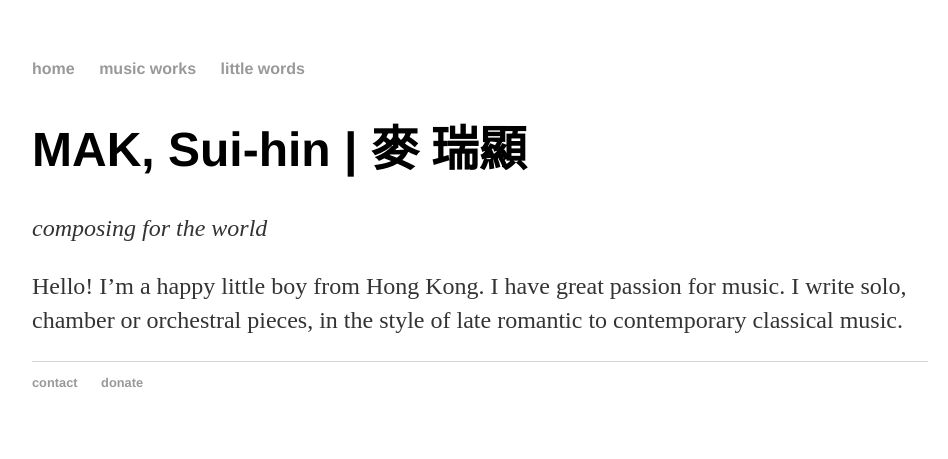
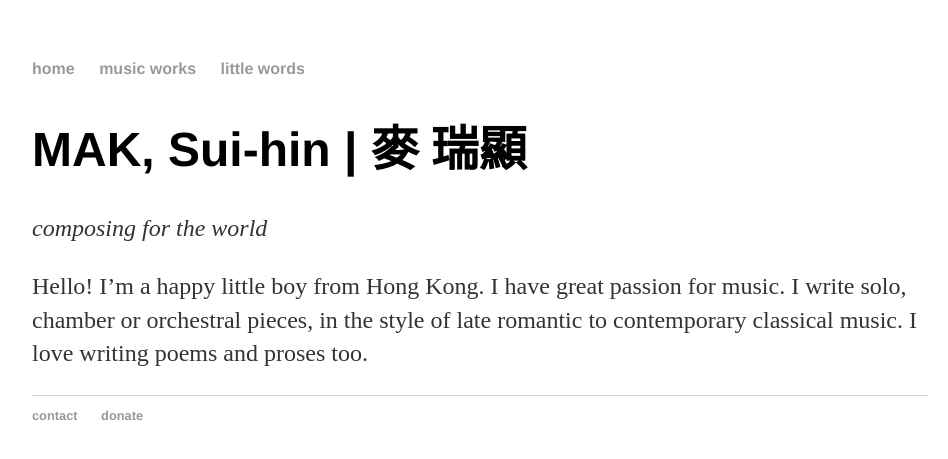
Before and after one commit to maksuihin/maksuihin.github.io, a Jekyll site: the page built from index.html, in a window 1280 px wide. Shown: the top 459 px of the page, without its empty margins (160-1108 px from the left). Built offline with Jekyll 4.4.1, drawn with Linux system fonts in a browser that asks for light colours.

Commit message:
Update index.html

```diff
--- a/index.html
+++ b/index.html
@@ -9,6 +9,7 @@ title: MAK, Sui-hin | 麥 瑞顯
 				<p><em>composing for the world</em></p>
 				<p>Hello! I’m a happy little boy from Hong Kong. I have great passion for music.
 				I write solo, chamber or orchestral pieces,
-				in the style of late romantic to contemporary classical music.</p>
+				in the style of late romantic to contemporary classical music.
+			I love writing poems and proses too.</p>
 
     		</div>
```
